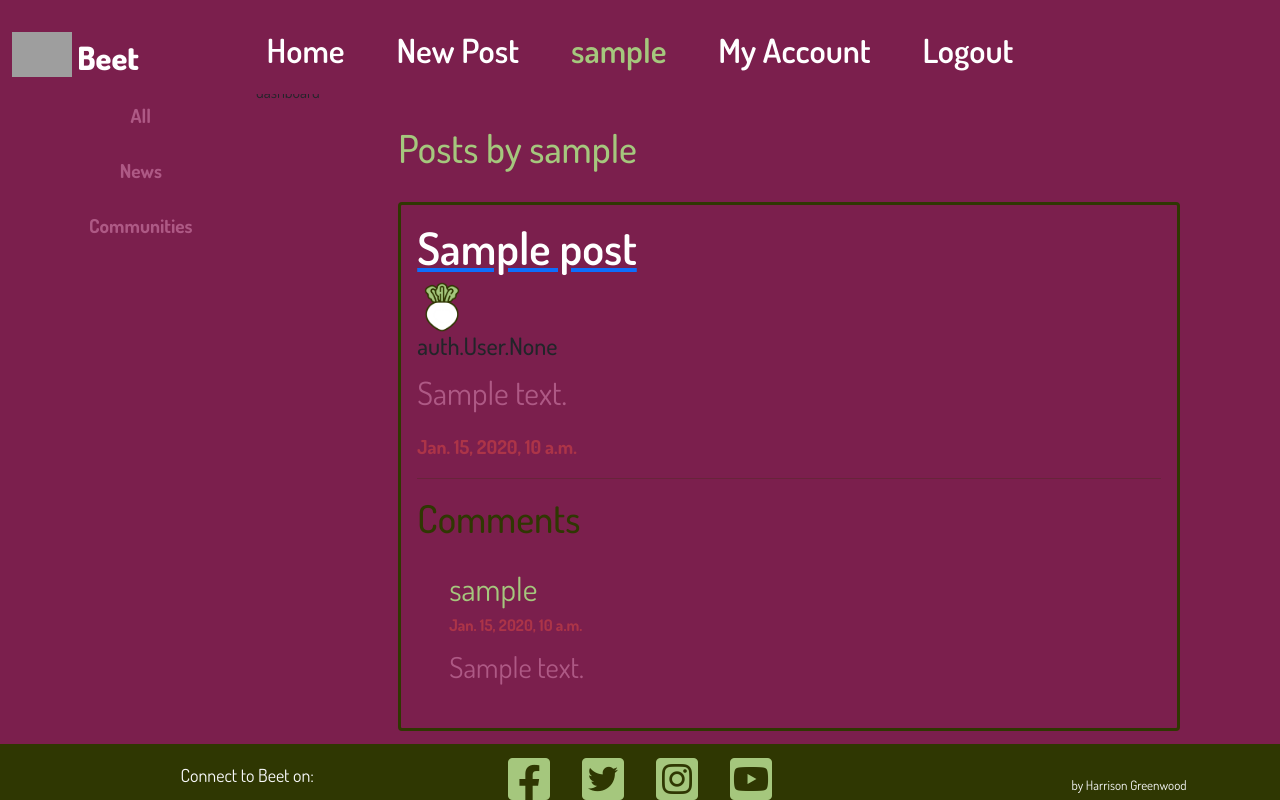
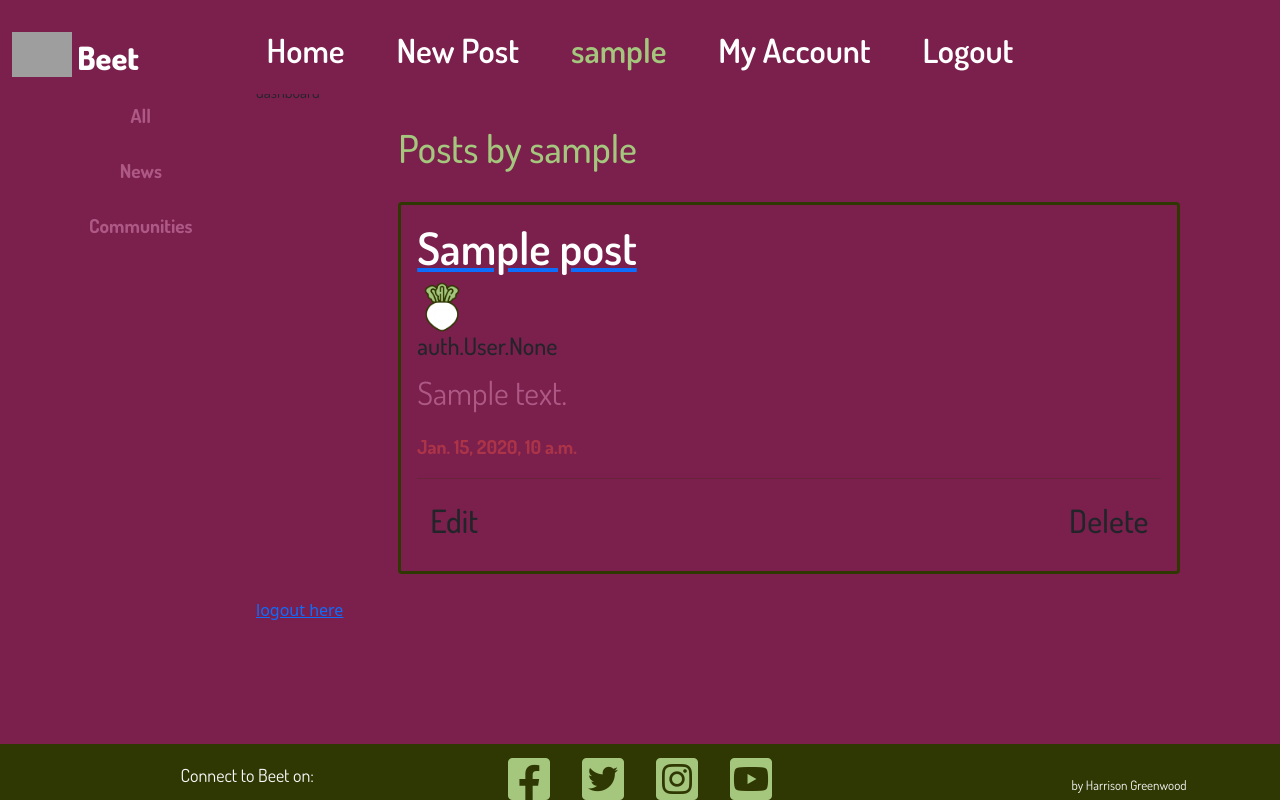
Before and after one commit to Harrisong5/Final-Project, a Django app: page /dashboard in a window 1280 px wide; the page is wider, and only the part inside the window is pictured. Run offline with Django 5.2, Linux system fonts and the light colour scheme; a user stored in the database is signed in; tables that the repository leaves empty hold one stand-in row (values such as "Sample post"); grey boxes are pictures that could not be loaded.

Commit message:
dashboard post change added edit and delete button

```diff
--- a/forum/templates/forum/dashboard.html
+++ b/forum/templates/forum/dashboard.html
@@ -22,27 +22,19 @@
                             <p class="card-content">{{ post.content }}</p>
                             <p class="card-date">{{ post.date}}</p>
                             <hr>
-                         <h2 class="comments-header">Comments</h2>
+                            <div class="row">
+                                <div class="col-6">
+                                    <button class="btn"><h2>Edit</h2></button>
+                                </div>
+                                <div class="col-6 text-end">
+                                    <button class="btn"><h2>Delete</h2></button>
+                                </div>
+                            </div>
 
-                        <ul>
-                            {% for comment in post.comments.all %}
-                            <div class="comments-list">
-                                <li>
-                                <p class="comments-author">{{ comment.commentAuthor }}</p>
-                                <p class="comments-date">{{ comment.commentDate }}</p>
-                                <p class="comments-body">{{ comment.commentBody }}</p>
-                                </li>
-                            </div>
-                            {% empty %}
-                            <li class="comments-body">No comments yet.</li>
-                            {% endfor %}
                         </ul>
                         </div>
-
                     </div>
                 </div>
-        {% empty %}
-            <li>No posts available.</li>
         {% endfor %}
         </ul>
 
```
